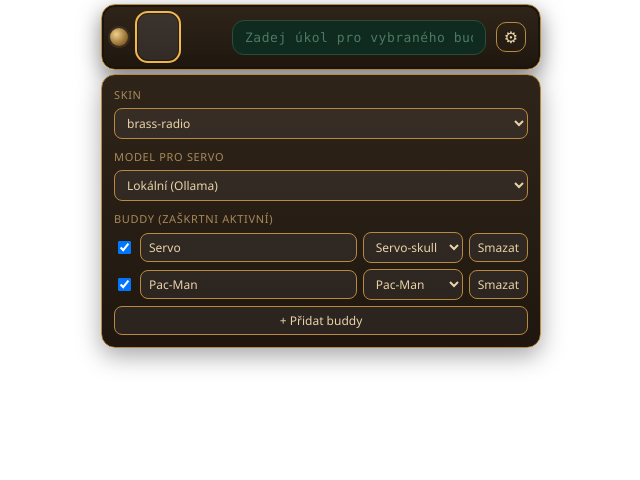
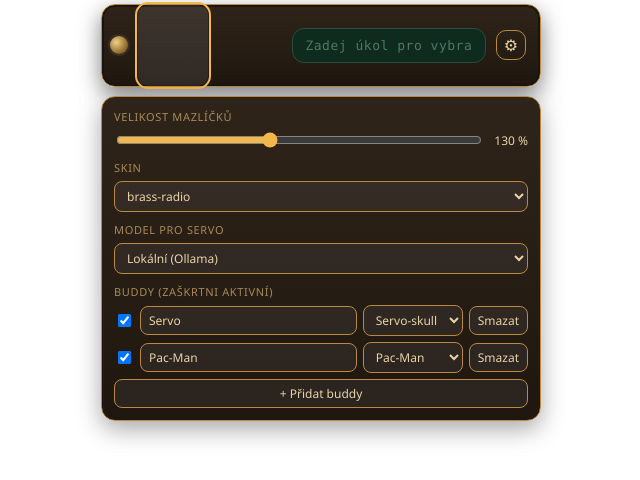
Before and after one commit to AlchKosac/BuddyBay, a plain HTML site: page src/index.html in a window 1280 px wide. Both pictures are taken after a click on the button "Nastavení". Shown: the whole page, without its empty margins (319-959 px from the left). Drawn offline with Linux system fonts and the light colour scheme.

Commit message:
Pac-Man: bez stinu, posuvnik velikosti, vetsi okno nastaveni
- Pozadi se odstranuje jen u svetle oblasti spojene s okrajem, bile oci zustanou
- Posuvnik velikosti mazlicku v nastaveni (ulozi se), vychozi 130 %
- Okno ostrovu vyssi kvuli vetsim mazlickum a rozsirenemu nastaveni

Co-Authored-By: Claude Haiku 5.5 <noreply@anthropic.com>

```diff
--- a/src/main.js
+++ b/src/main.js
@@ -297,6 +297,21 @@ function setProvider(buddyId, name) {
   return buddy.provider;
 }
 
+// --- Velikost mazlicku (posuvnik v nastaveni) -------------------------------
+const PET_SCALE_KEY = "buddybay.petScale";
+
+function petScale() {
+  const v = Number(storageGet(PET_SCALE_KEY));
+  return Number.isFinite(v) && v >= 0.8 && v <= 2 ? v : 1.3;
+}
+
+function applyPetScale(v) {
+  document.documentElement.style.setProperty("--pet-scale", String(v));
+  storageSet(PET_SCALE_KEY, String(v));
+}
+
+applyPetScale(petScale());
+
 // --- Nastaveni (panel) -------------------------------------------------------
 const settingsBtn = document.getElementById("settings-btn");
 const settingsEl = document.getElementById("settings");
@@ -367,7 +382,23 @@ function renderSettings() {
     } },
   });
 
+  const scaleValue = petScale();
+  const scaleLabel = el("span", { text: `${Math.round(scaleValue * 100)} %` });
+  const scaleSlider = el("input", {
+    type: "range", min: "0.8", max: "2", step: "0.05", value: String(scaleValue),
+    "aria-label": "Velikost mazlíčků",
+    on: { input: (e) => {
+      const v = Number(e.target.value);
+      scaleLabel.textContent = `${Math.round(v * 100)} %`;
+      applyPetScale(v);
+    } },
+  });
+
   settingsEl.replaceChildren(
+    el("div", { className: "settings-section" }, [
+      el("label", { text: "Velikost mazlíčků" }),
+      el("div", { className: "settings-row-inline" }, [scaleSlider, scaleLabel]),
+    ]),
     el("div", { className: "settings-section" }, [el("label", { text: "Skin" }), skinSelect]),
     el("div", { className: "settings-section" }, [
       el("label", { text: selected ? `Model pro ${selected.name}` : "Model (vyber buddy)" }),
@@ -402,8 +433,8 @@ settingsBtn.addEventListener("click", toggleSettings);
 // --- Schovavani na okraj -----------------------------------------------------
 // Okno se meni pres capability core:window:allow-set-size.
 const WINDOW_W = 460;
-const EXPANDED_H = 120;
-const SETTINGS_H = 300;
+const EXPANDED_H = 150;
+const SETTINGS_H = 480;
 const COLLAPSED_H = 24;
 const COLLAPSE_DELAY_MS = 1500;
 
--- a/src/styles.css
+++ b/src/styles.css
@@ -78,7 +78,7 @@ body {
   display: flex;
   align-items: center;
   gap: 10px;
-  height: 64px;
+  min-height: 64px;
   padding: 0 14px 0 8px;
   background: var(--island-bg);
   border: 1px solid var(--island-border);
@@ -137,7 +137,7 @@ body {
 .bubble {
   /* Bublina je mimo tok rozlozeni: nezatlačí lištu, prekryje ji jen mirne. */
   position: absolute;
-  top: 74px;
+  top: 96px;
   left: 70px;
   z-index: 1;
   max-width: 360px;
@@ -163,8 +163,9 @@ body {
 }
 
 .buddies canvas {
-  width: 40px;
-  height: 46px;
+  /* velikost ovlada uzivatel posuvnikem v nastaveni (--pet-scale) */
+  width: calc(54px * var(--pet-scale, 1.3));
+  height: calc(62px * var(--pet-scale, 1.3));
   image-rendering: pixelated;
   border-radius: 10px;
   cursor: pointer;
@@ -198,7 +199,7 @@ body {
 /* Panel nastaveni pod listou */
 .settings {
   position: absolute;
-  top: 74px;
+  top: 96px;
   left: 0;
   right: 0;
   z-index: 2;
@@ -213,7 +214,7 @@ body {
   border: 1px solid var(--island-border);
   border-radius: var(--radius);
   box-shadow: 0 8px 24px rgba(0, 0, 0, 0.35);
-  max-height: 290px;
+  max-height: 380px;
   overflow-y: auto;
   user-select: text;
 }
@@ -265,3 +266,14 @@ body {
 .settings button {
   cursor: pointer;
 }
+
+.settings-row-inline {
+  display: flex;
+  align-items: center;
+  gap: 10px;
+}
+
+.settings-row-inline input[type="range"] {
+  flex: 1;
+  accent-color: var(--accent);
+}
```
Also changed, not shown: 1 other file.
